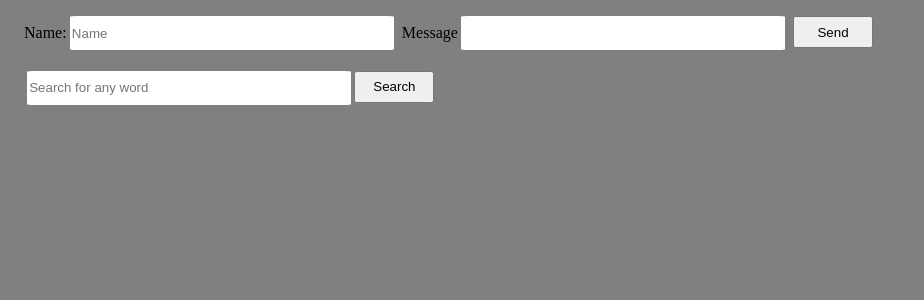
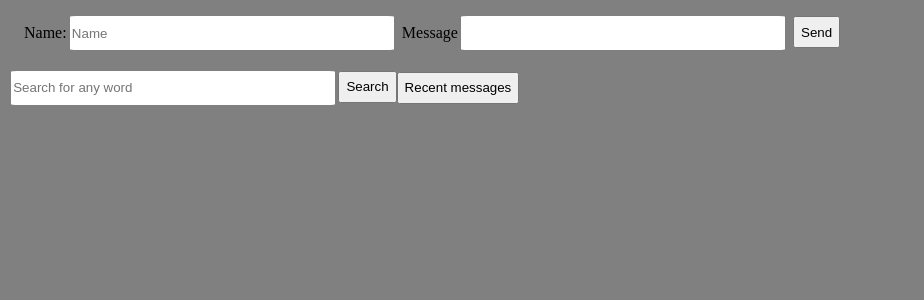
Before and after one commit to bkarimii/chat-server-react, a React (Vite) app in the folder chat-server/: page / in a window 1280 px wide. Shown: the top 300 px of the page, without its empty margins (0-924 px from the left). Built offline with nearby package versions, Linux system fonts and the light colour scheme.

Commit message:
data passed to searchmsg comp from LatestMsg comp

```diff
--- /dev/null
+++ b/chat-server/src/LatestMsgs/LatestMsgs.jsx
@@ -0,0 +1,41 @@
+import { React, useState, useEffect } from "react";
+
+export default function LatestMsgs({ onLatestMsgs }) {
+  //   const [latestMsgs, setLatestMsgs] = useState([]);
+
+  //fetch function to get most recent msgs
+  const fetchLatestmsgs = async (url) => {
+    try {
+      const response = await fetch(url);
+      const data = await response.json();
+
+      return data;
+    } catch (error) {
+      console.error(error);
+    }
+  };
+
+  const link = "http://localhost:9090/messages/latest";
+  const handlClick = async (e) => {
+    const data = await fetchLatestmsgs(link);
+    onLatestMsgs(data);
+    // setLatestMsgs(data);
+  };
+
+  return (
+    <>
+      <button onClick={(e) => handlClick(e)}>Recent messages</button>
+
+      {/* <ul>
+        {latestMsgs.map((msg, index) => {
+          return (
+            <li key={index}>
+              ID: {msg.id} , Message: {msg.text} , Time/Date:{" "}
+              {`${msg.sentTime} -- ${msg.sentDate}`}
+            </li>
+          );
+        })}
+      </ul> */}
+    </>
+  );
+}
--- /dev/null
+++ b/chat-server/src/SearchMsg/SearchMsg.css
@@ -0,0 +1,14 @@
+#search-container{
+    display: flex;
+    align-items: center;
+    justify-content: flex-start;
+}
+#search-container>form{
+    margin: 0;
+}
+#search-container>ul{
+    align-self: baseline;
+}
+button{
+    width: max-content;
+}
--- a/chat-server/src/SearchMsg/SearchMsg.jsx
+++ b/chat-server/src/SearchMsg/SearchMsg.jsx
@@ -1,8 +1,14 @@
 import { React, useState, useEffect } from "react";
+import LatestMsgs from "../LatestMsgs/LatestMsgs";
+import "./SearchMsg.css";
 
 export default function SearchMsg() {
   const [allMessages, setAllMessages] = useState([]);
   const [searchTerm, setsearchTerm] = useState("");
+  const [latestMsgs, setLatestMsgs] = useState([]);
+  const [dataToShow, setDataToShow] = useState(null);
+
+  useEffect(() => {});
 
   async function getAllMessages(url) {
     try {
@@ -24,11 +30,6 @@ export default function SearchMsg() {
       );
       setAllMessages(data);
       setsearchTerm("");
-      //   allMessages.map((obj, index) => {
-      //     <ul>
-      //       <li key={index}>{obj.text}</li>
-      //     </ul>;
-      //   });
     } else {
       alert("Please type something then search for!");
     }
@@ -36,8 +37,16 @@ export default function SearchMsg() {
   const handleInput = (e) => {
     setsearchTerm(e.target.value);
   };
+
+  // this function should takes data from the child comp LatestMsgs and handle it
+  const handleLatestMsgs = (recentMsgs) => {
+    setLatestMsgs(recentMsgs);
+    console.log(latestMsgs, "this is latest msgs inside parent");
+  };
+
   return (
     <>
+      <div id="search-container">
         <form id="search-form" onSubmit={(e) => handleSearch(e)}>
           <input
             type="text"
@@ -45,8 +54,10 @@ export default function SearchMsg() {
             onChange={handleInput}
             placeholder="Search for any word"
           />
-        <button type="submit">Search</button>
+          <button type="submit">Search </button>
         </form>
+        <LatestMsgs onLatestMsgs={handleLatestMsgs} />
+      </div>
       <div>
         <ul>
           {allMessages.length > 0 &&
```
Lines whose indentation alone changed are shown as unchanged.
